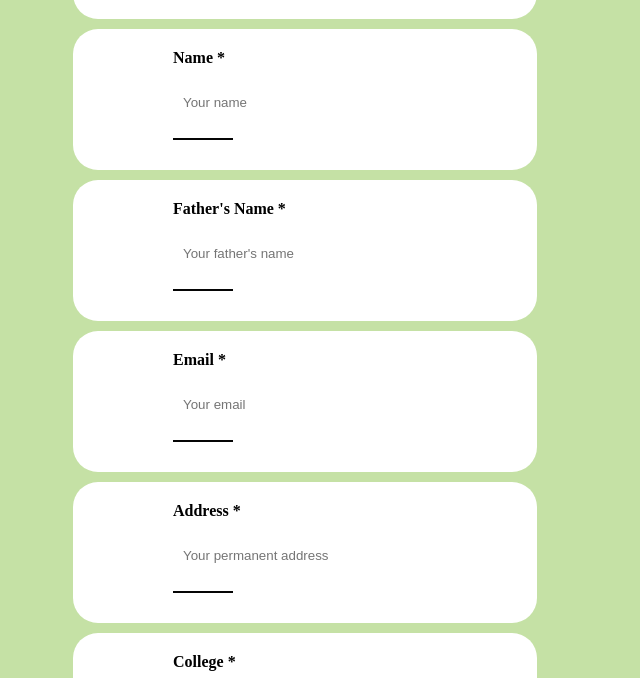
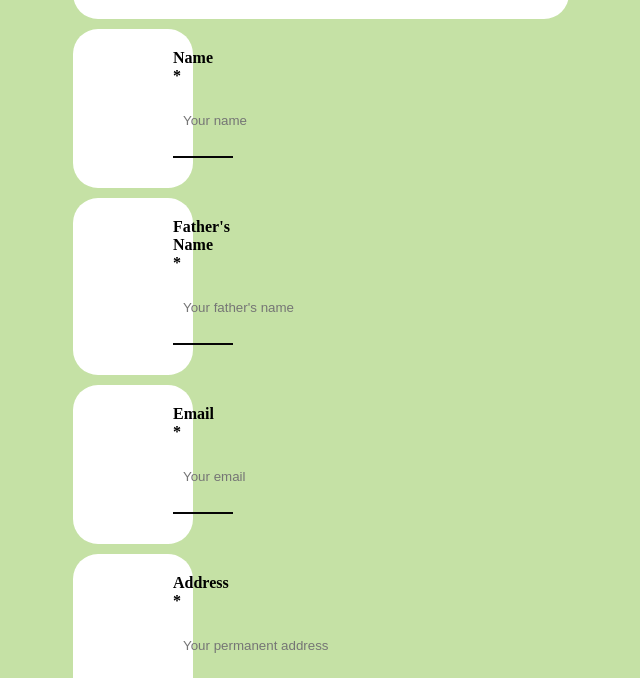
Before and after one commit to pujakri5438/form, a plain HTML site: page index.html in a window 1280 px wide. Shown: the part 177-855 px from the top of the page, without its empty margins (335-975 px from the left). Drawn offline with Linux system fonts and the light colour scheme.

Commit message:
Update form.css

```diff
--- a/css/form.css
+++ b/css/form.css
@@ -1,3 +1,12 @@
+div{
+   width: 80%;
+}
+
+@media all and (min-width: 500px){
+    div{
+       width: 25%;
+    }
+}
 body {
   background-color: #c5e1a5;
   font-family: 'Poppins';
```
